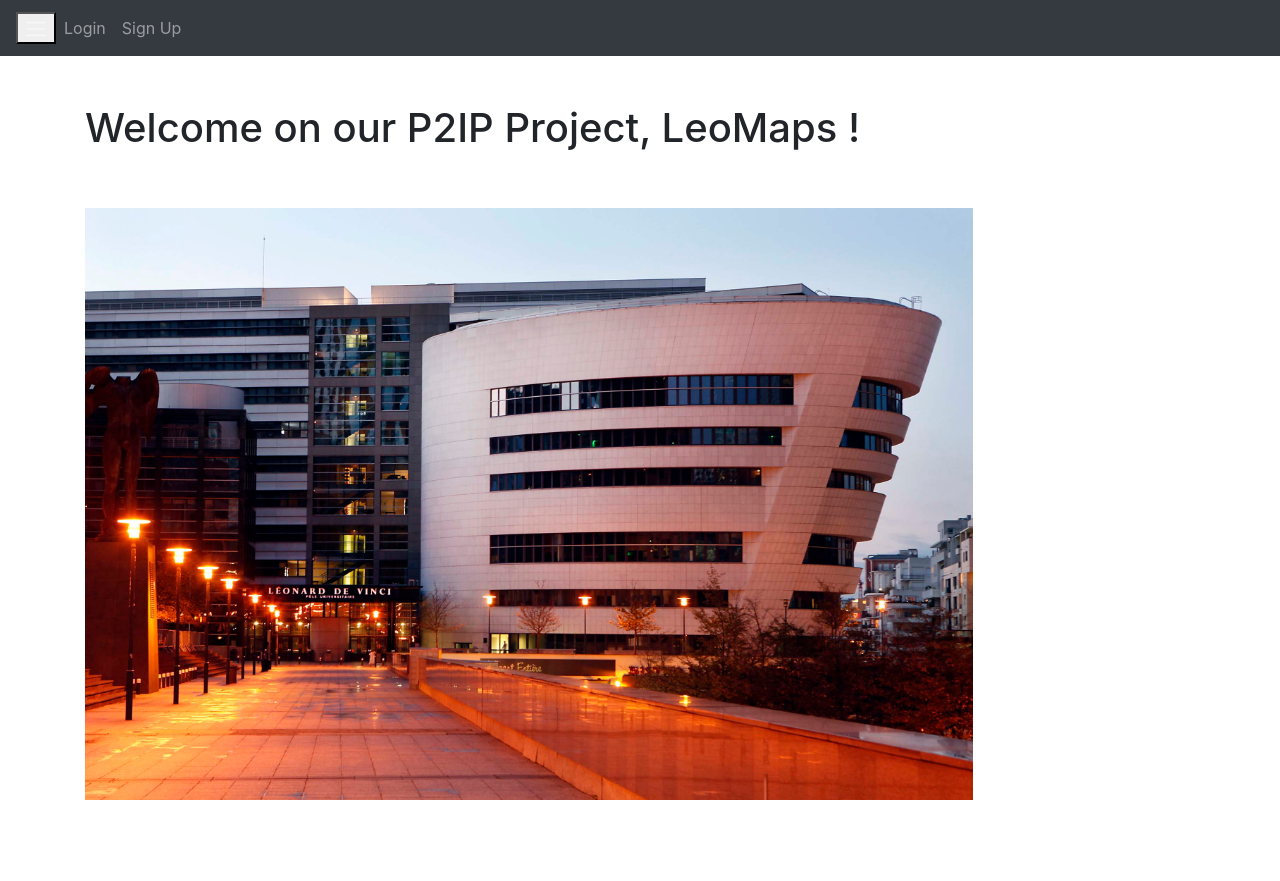
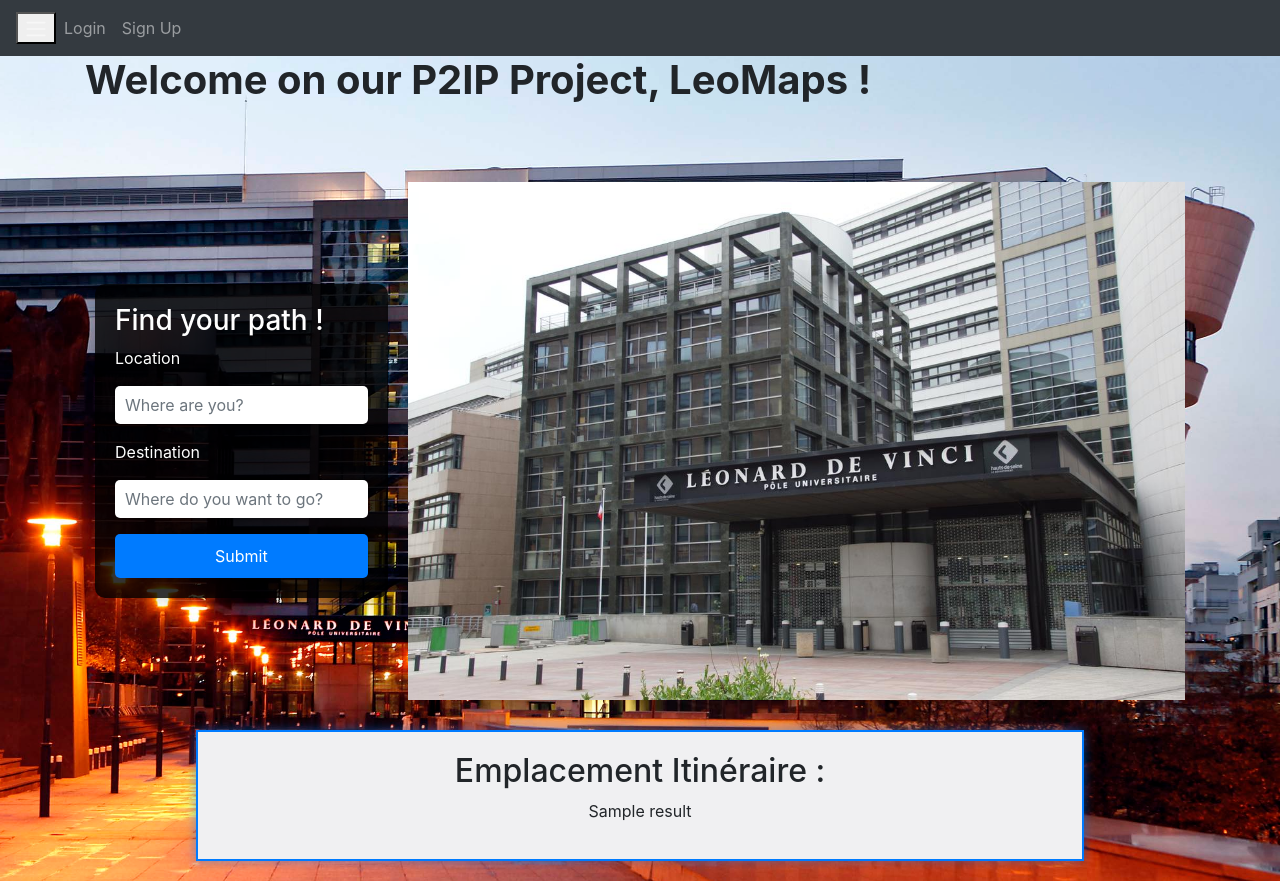
Before and after one commit to Skull2084/P2IPESILV163, a Flask app: template PythonWebApp/website/templates/home.html in a window 1280 px wide. Before the commit the page ends 800 px from the top, so only its background shows below. Run offline with Flask 3, Linux system fonts and the light colour scheme; the template is opened without the code that fills it: most values are stand-ins (such as "Sample title", 1, 10 or a date in 2020); some libraries are stand-ins or nearby versions.

Commit message:
Add files via upload

```diff
--- a/PythonWebApp/main.py
+++ b/PythonWebApp/main.py
@@ -3,4 +3,4 @@
 app=create_app()
 
 if __name__ == '__main__':
-    app.run(debug=True)
+    app.run(debug=True, host='0.0.0.0', port=5000)
--- a/PythonWebApp/website/__init__.py
+++ b/PythonWebApp/website/__init__.py
@@ -2,6 +2,7 @@
 from flask_sqlalchemy import SQLAlchemy
 from os import path
 from flask_login import LoginManager
+from backend import find_path
 
 
 db = SQLAlchemy()
--- a/PythonWebApp/website/templates/home.html
+++ b/PythonWebApp/website/templates/home.html
@@ -1,11 +1,111 @@
 {% extends "base.html" %} {% block title %}Home Page{% endblock %} {% block
 content %}
 
-<h1><br />Welcome on our P2IP Project, LeoMaps !<br /><br /></h1>
-<img
-  src="http://127.0.0.1:5000/static/ImageBack.jpg"
-  width="80%%"
-  height="80%"
-/>
+<style>
+  body {
+    background-image: url("static/ImageBack.jpg");
+    background-size: cover;
+    background-position: center 55px;
+    background-repeat: no-repeat;
+    .form-container {
+      width: 300px;
+      padding: 20px;
+      background: rgba(0, 0, 0, 0.8);
+      border-radius: 10px;
+      box-shadow: 0 4px 8px rgba(0, 0, 0, 0.1);
+      color: white;
+    }
+
+    .form-container input[type="text"],
+    .form-container input[type="email"],
+    .form-container textarea {
+      width: 100%;
+      padding: 10px;
+      margin-top: 8px;
+      border-radius: 5px;
+      border: none;
+      box-sizing: border-box;
+    }
+
+    .form-container button {
+      width: 100%;
+      padding: 10px;
+      background-color: #007bff;
+      color: white;
+      border: none;
+      border-radius: 5px;
+      cursor: pointer;
+    }
+
+    .form-container button:hover {
+      background-color: #0056b3;
+    }
+  }
+  .result-box {
+    border: 2px solid #007bff;
+    padding: 20px;
+    margin: 20px auto;
+    width: 80%;
+    background-color: #f0f0f2;
+    text-align: center;
+    box-shadow: 0 0 10px rgba(0, 123, 255, 0.5);
+  }
+  .flex-container {
+    display: flex; /* Active Flexbox */
+    justify-content: center; /* Centre les éléments horizontalement */
+    align-items: center; /* Aligner les éléments verticalement au centre */
+    margin-top: 20px;
+  }
+
+  .form-container,
+  .image-container {
+    margin: 10px; /* Espacement entre les conteneurs */
+  }
+
+  .image-container img {
+    width: 100%; /* Adapte la largeur de l'image au conteneur */
+    max-width: 800px; /* Maximum width of the image */
+    height: auto; /* Garde le ratio de l'image */
+  }
+</style>
+<h1><b>Welcome on our P2IP Project, LeoMaps !</b><br /><br /></h1>
+<div class="flex-container">
+  <div class="form-container">
+    <form method="POST">
+      <h3>Find your path !</h3>
+      <div class="form-group">
+        <label for="location">Location</label>
+        <input
+          type="text"
+          class="form-control"
+          id="location"
+          name="location"
+          placeholder="Where are you?"
+          required
+        />
+      </div>
+      <div class="form-group">
+        <label for="destination">Destination</label>
+        <input
+          type="text"
+          class="form-control"
+          id="destination"
+          name="destination"
+          placeholder="Where do you want to go?"
+          required
+        />
+      </div>
+      <button type="submit" class="btn btn-primary">Submit</button>
+    </form>
+  </div>
+  <div class="image-container">
+    <img src="static/ImageBack2.jpg" alt="Descriptive Image" />
+  </div>
+</div>
+
+<div class="result-box">
+  <h2>Emplacement Itinéraire :</h2>
+  <p>{{ result }}</p>
+</div>
 
 {% endblock %}
--- a/PythonWebApp/website/templates/login.html
+++ b/PythonWebApp/website/templates/login.html
@@ -1,10 +1,10 @@
 {% extends "base.html" %} {% block title %}Login Page{% endblock %} {% block
 content %}
-<h1><br />Log in !</h1>
+<h1><br />Login Page</h1>
 
 {% if boolean==False %} Connected ! You can access the Application {% else %}
 <form method="POST">
-  <h3>Sign Up</h3>
+  <h3>Log In !</h3>
   <div class="form-group">
     <label for="email"> Email Address </label>
     <input
--- a/PythonWebApp/website/templates/sign_up.html
+++ b/PythonWebApp/website/templates/sign_up.html
@@ -1,6 +1,6 @@
 {% extends "base.html" %} {% block title %}Sign Up Page{% endblock %} {% block
 content %}
-<h1><br />Sign Up !</h1>
+<h1><br />Sign Up Page</h1>
 <form method="POST">
   <h3>Sign Up</h3>
   <div class="form-group">
```
Also changed, not shown: PythonWebApp/backend.py (+43 -80 lines), PythonWebApp/website/views.py (+12 -2 lines), PythonWebApp/website/static/ImageBack2.jpg (added).
